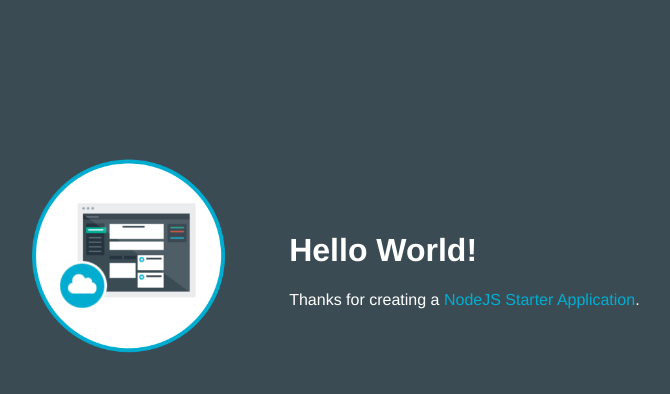
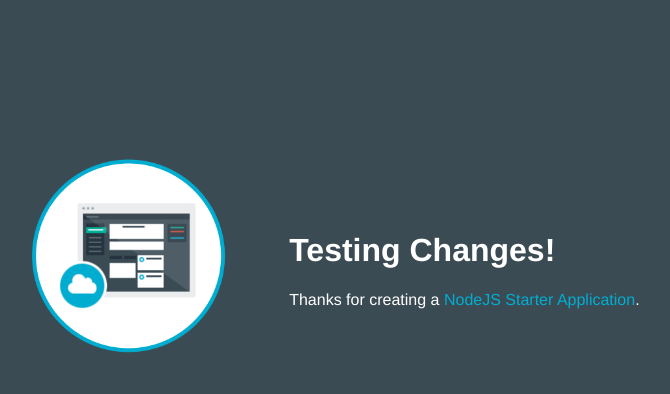
Before and after one commit to sullycal/CloudComputing, a website: page public/index.html in a window 1280 px wide. Shown: the whole page, without its empty margins (253-923 px from the left). Drawn offline with Linux system fonts and the light colour scheme.

Commit message:
changed text like lecture
testing

```diff
--- a/public/index.html
+++ b/public/index.html
@@ -16,7 +16,7 @@
           <img class = "newappIcon" src="images/newapp-icon.png">
         </td>
         <td>
-          <h1 id="message">Hello World!</h1>
+          <h1 id="message">Testing Changes!</h1>
           <p class='description'></p> Thanks for creating a <span class = "blue">NodeJS Starter Application</span>.
         </td>
       </tr>
```
